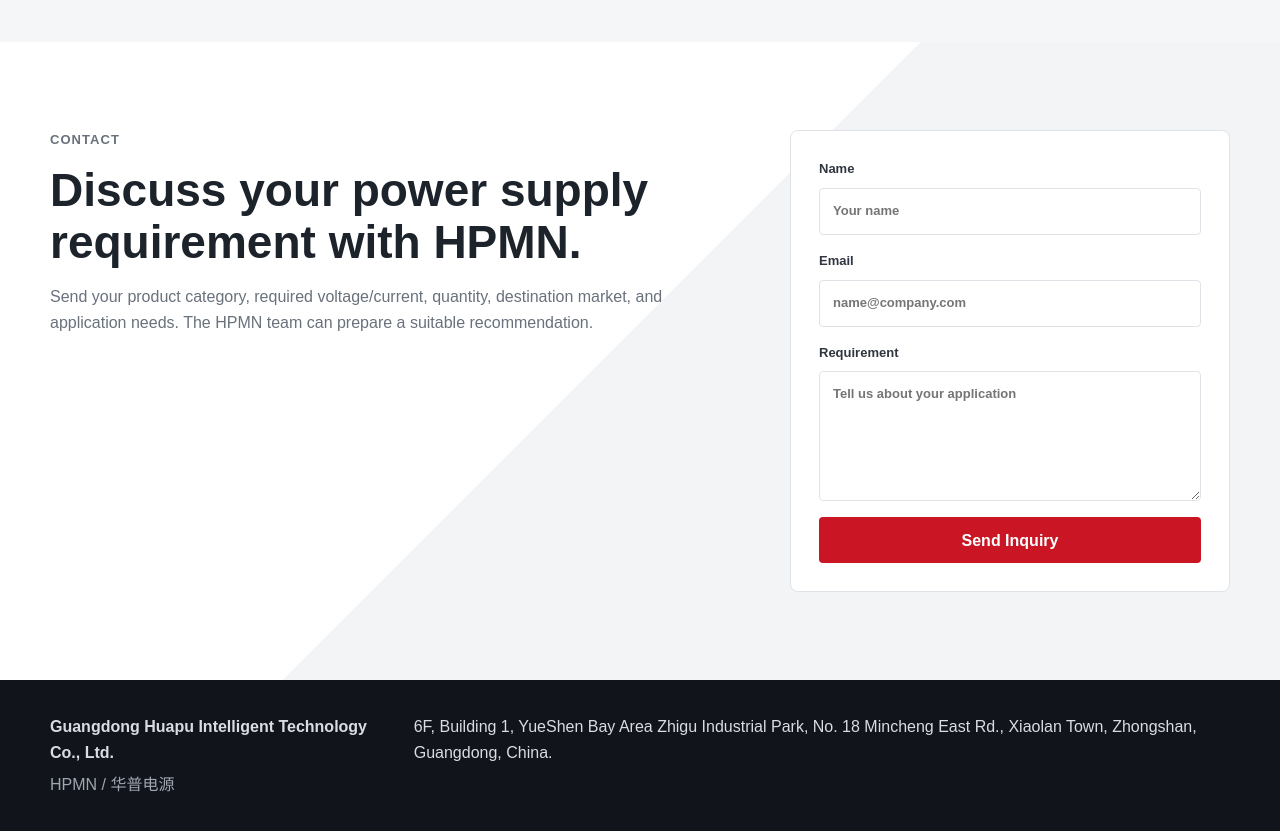
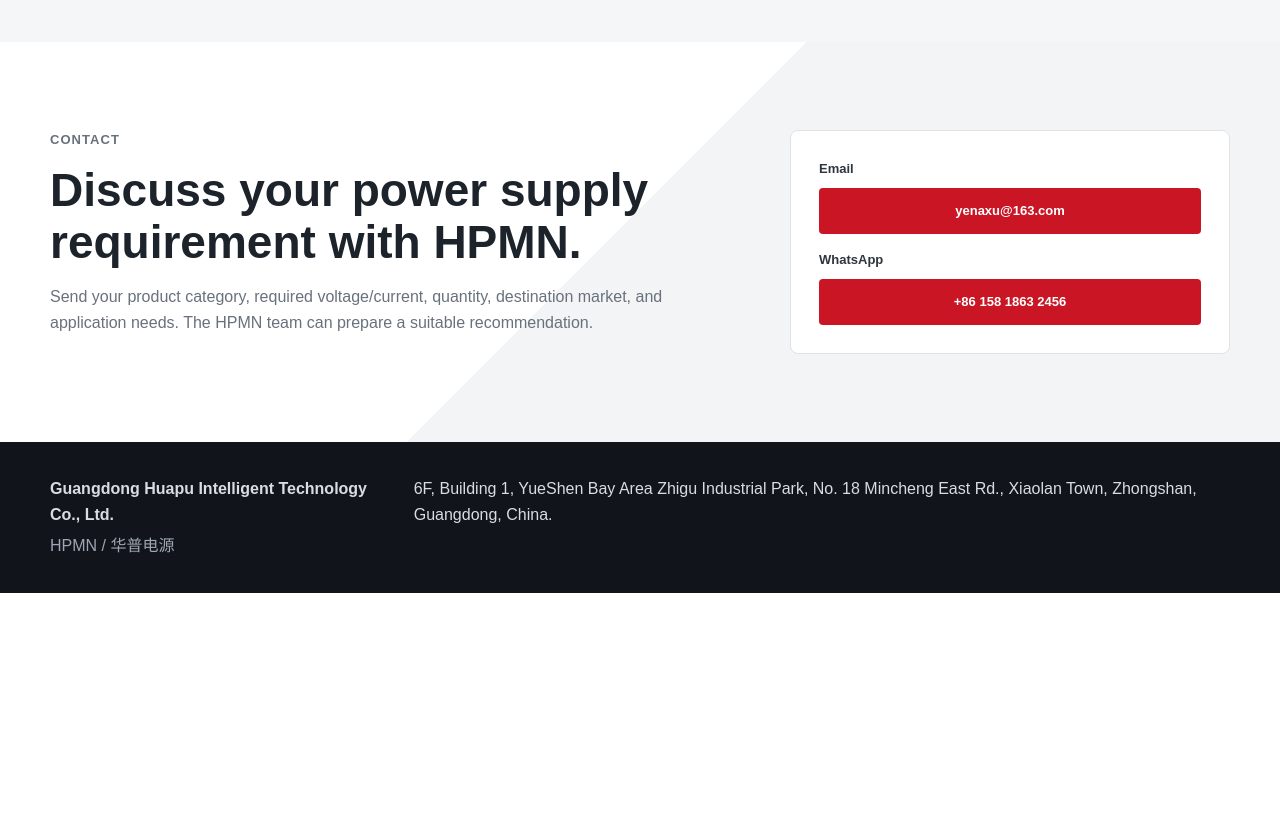
Before and after one commit to yanxu0-o/hpmn-power-website, a website: page index.html in a window 1280 px wide. Shown: the part 10460-11291 px from the top of the page. After the commit the page ends 11053 px from the top, so only its background shows below. Drawn offline with Linux system fonts and the light colour scheme.

Commit message:
Update index.html

```diff
--- a/index.html
+++ b/index.html
@@ -162,21 +162,20 @@
               and application needs. The HPMN team can prepare a suitable recommendation.
             </p>
           </div>
-          <form class="contact-form">
-            <label>
-              Name
-              <input type="text" name="name" placeholder="Your name" />
-            </label>
-            <label>
-              Email
-              <input type="email" name="email" placeholder="name@company.com" />
-            </label>
-            <label>
-              Requirement
-              <textarea name="message" rows="5" placeholder="Tell us about your application"></textarea>
-            </label>
-            <a class="btn primary" href="mailto:yenaxu@163.com?subject=HPMN%20Power%20Inquiry">Send Inquiry</a>
-          </form>
+         <div class="contact-form">
+  <label>
+    Email
+    <a class="btn primary" href="mailto:yenaxu@163.com?subject=HPMN%20Power%20Inquiry">
+      yenaxu@163.com
+    </a>
+  </label>
+  <label>
+    WhatsApp
+    <a class="btn primary" href="https://wa.me/8615818632456" target="_blank" rel="noopener">
+      +86 158 1863 2456
+    </a>
+  </label>
+</div>
         </div>
       </section>
     </main>
```
